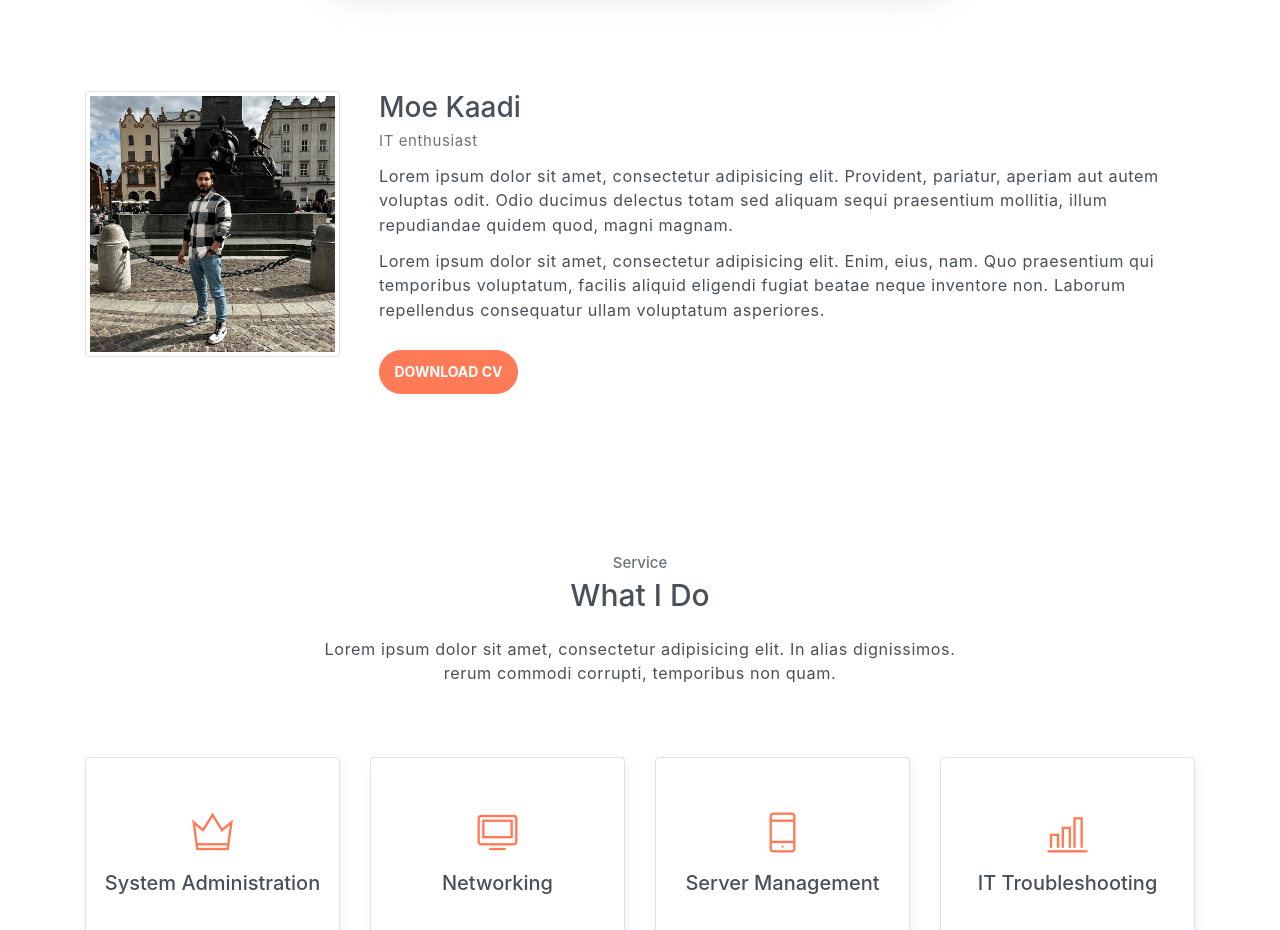
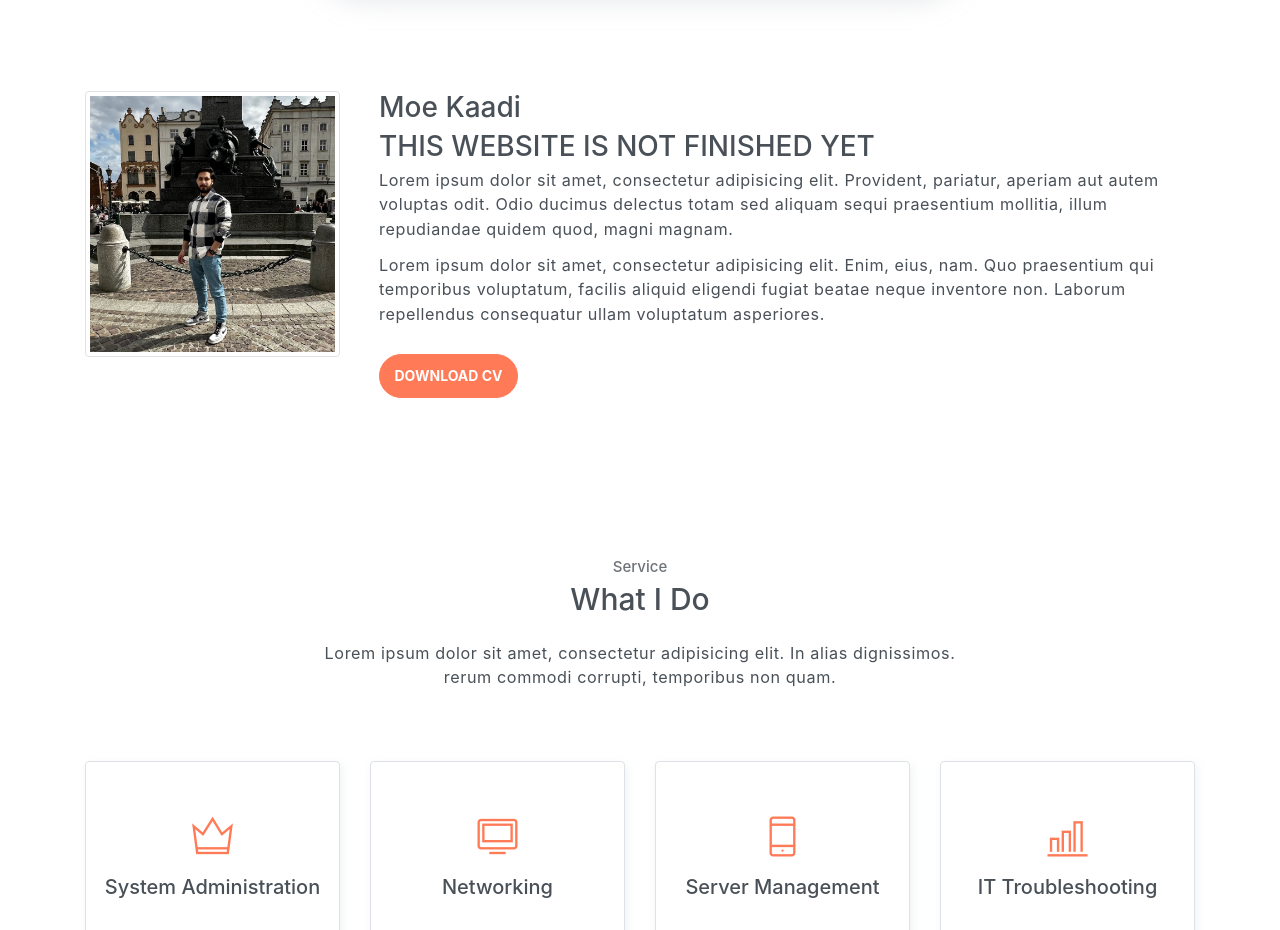
Before and after one commit to CyberByte1/CyberByte1.github.io, a website: page index.html in a window 1280 px wide. Shown: the part 805-1735 px from the top of the page. Drawn offline with nearby package versions, Linux system fonts and the light colour scheme.

Commit message:
added message

```diff
--- a/index.html
+++ b/index.html
@@ -101,7 +101,8 @@
                 </div>
                 <div class="pl-md-4 col-md-9">
                     <h6 class="title">Moe Kaadi</h6>
-                    <p class="subtitle">IT enthusiast</p>
+                    <h5 class="title"> THIS WEBSITE IS NOT FINISHED YET</h5>
+                    <!-- <p class="subtitle">IT enthusiast</p> -->
                     <p>Lorem ipsum dolor sit amet, consectetur adipisicing elit. Provident, pariatur, aperiam aut autem voluptas odit. Odio ducimus delectus totam sed aliquam sequi praesentium mollitia, illum repudiandae quidem quod, magni magnam.</p>
                     <p>Lorem ipsum dolor sit amet, consectetur adipisicing elit. Enim, eius, nam. Quo praesentium qui temporibus voluptatum, facilis aliquid eligendi fugiat beatae neque inventore non. Laborum repellendus consequatur ullam voluptatum asperiores.</p>
                     <button  id="downloadButton2" class="btn btn-primary rounded mt-3">DOWNLOAD CV</button>
```
